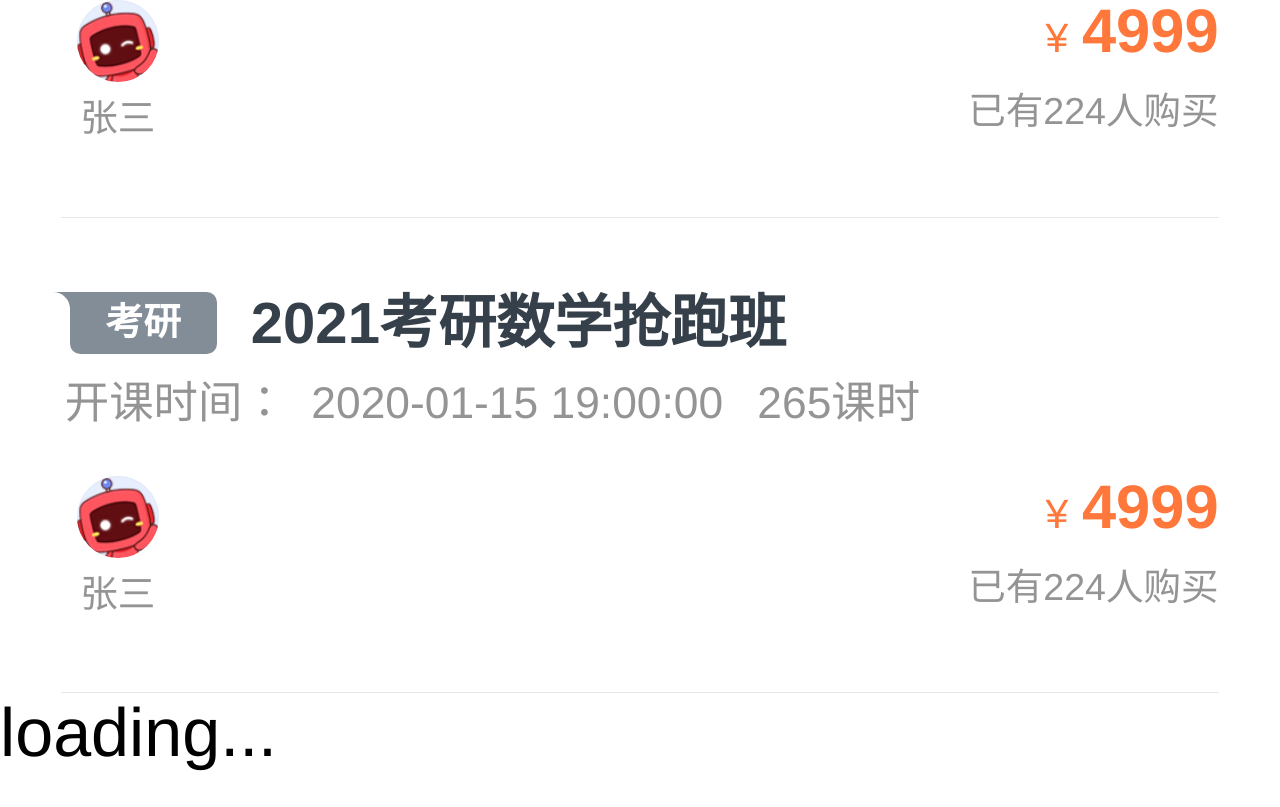
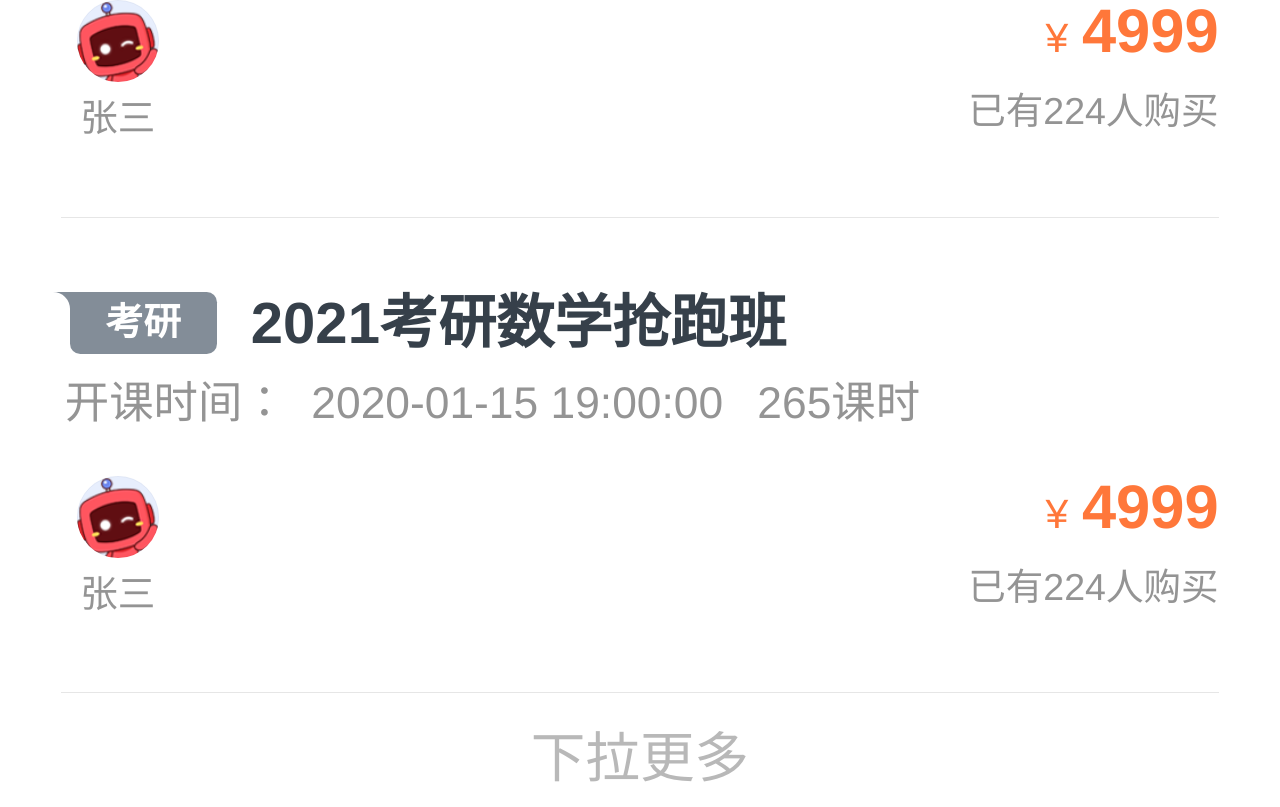
Before and after one commit to Marshall-Hao/jpk-demo, a Next.js app: page / in a window 1280 px wide. Shown: the part 6083-6890 px from the top of the page. Before the commit the page ends 6855 px from the top, so only its background shows below. Built offline with nearby package versions, Linux system fonts and the light colour scheme.

Commit message:
feat: result section with loadMore component
understand the getServerSideProps running timing for the page, and fullfilled the loadingMore logic

```diff
--- a/components/Common/LoadMore.js
+++ b/components/Common/LoadMore.js
@@ -1,4 +1,16 @@
 import React, { Component } from 'react'
+import s from './LoadMore.module.css'
+
+function renderCont(isLoadingMore, hasMore, bottomText) {
+  if (isLoadingMore) {
+    return <div>正在加载...</div>
+  }
+  return hasMore ? (
+    <div className={s.loadText}>下拉更多</div>
+  ) : (
+    <div className={s.loadText}>{bottomText}</div>
+  )
+}
 
 let scrollTimer = null
 
@@ -11,7 +23,7 @@ class LoadMore extends Component {
   }
 
   handleScroll = () => {
-    console.log(this.props.hasMore)
+    // console.log(this.props.hasMore)
     clearTimeout(scrollTimer)
     if (this.props.hasMore) {
       this.setState({ isLoadingMore: false })
@@ -19,7 +31,7 @@ class LoadMore extends Component {
     const { onReachBottom, hasMore } = this.props
 
     const { isLoadingMore } = this.state
-    console.log(isLoadingMore)
+    // console.log(isLoadingMore)
     // console.log('scroll', this.state.isLoadingMore)
     const curPos = window.scrollY
     const height = window.screen.height
@@ -48,7 +60,9 @@ class LoadMore extends Component {
   }
 
   render() {
-    return <div>{!this.state.isLoadingMore ? 'loading...' : 'finished'}</div>
+    const { hasMore, bottomText } = this.props
+    const { isLoadingMore } = this.state
+    return <div className={s.loadMore}>{renderCont(isLoadingMore, hasMore, bottomText)}</div>
   }
 }
 
--- /dev/null
+++ b/components/Common/LoadMore.module.css
@@ -0,0 +1,11 @@
+.loadMore {
+  width: 100%;
+  clear: both;
+}
+
+.loadText {
+  margin: 0.2rem 0 0.1rem;
+  font-size: 0.32rem;
+  color: #b8b8b8;
+  text-align: center;
+}
```
Also changed, not shown: components/p_search/Result.js (+39 -1 lines), pages/search/index.js (+15 -3 lines).
